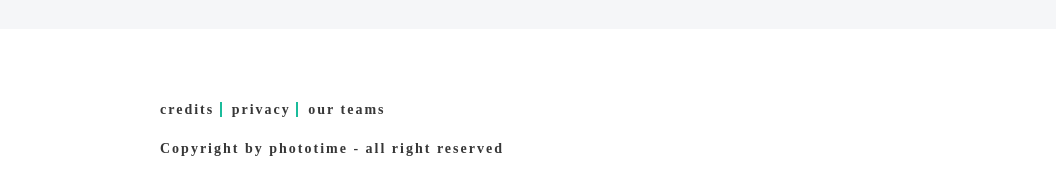
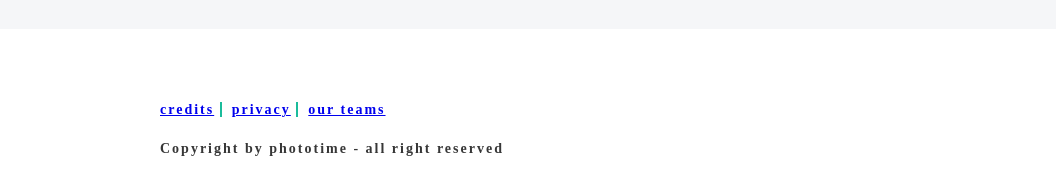
Before and after one commit to shah-07/psd-to-html-02, a plain HTML site: page index.html in a window 1280 px wide. Shown: the part 2350-2546 px from the top of the page, 0-1056 px from the left. Drawn offline with Linux system fonts and the light colour scheme; a web font is replaced by a local one.

Commit message:
Update index.html

```diff
--- a/index.html
+++ b/index.html
@@ -146,7 +146,7 @@
     <!-- Footer Area Starts -->
     <footer class="footer-area">
         <div class="container">
-            <h5>credits <span class="line"></span> privacy <span class="line"></span> our teams</h5>
+            <h5><a href="#">credits</a> <span class="line"></span> <a href="#">privacy</a> <span class="line"></span> <a href="#">our teams</a></h5>
             <h5>Copyright by phototime - all right reserved</h5>
             <a href="#"><img src="images/logo-green.png" alt="logo"></a>
         </div>
```
